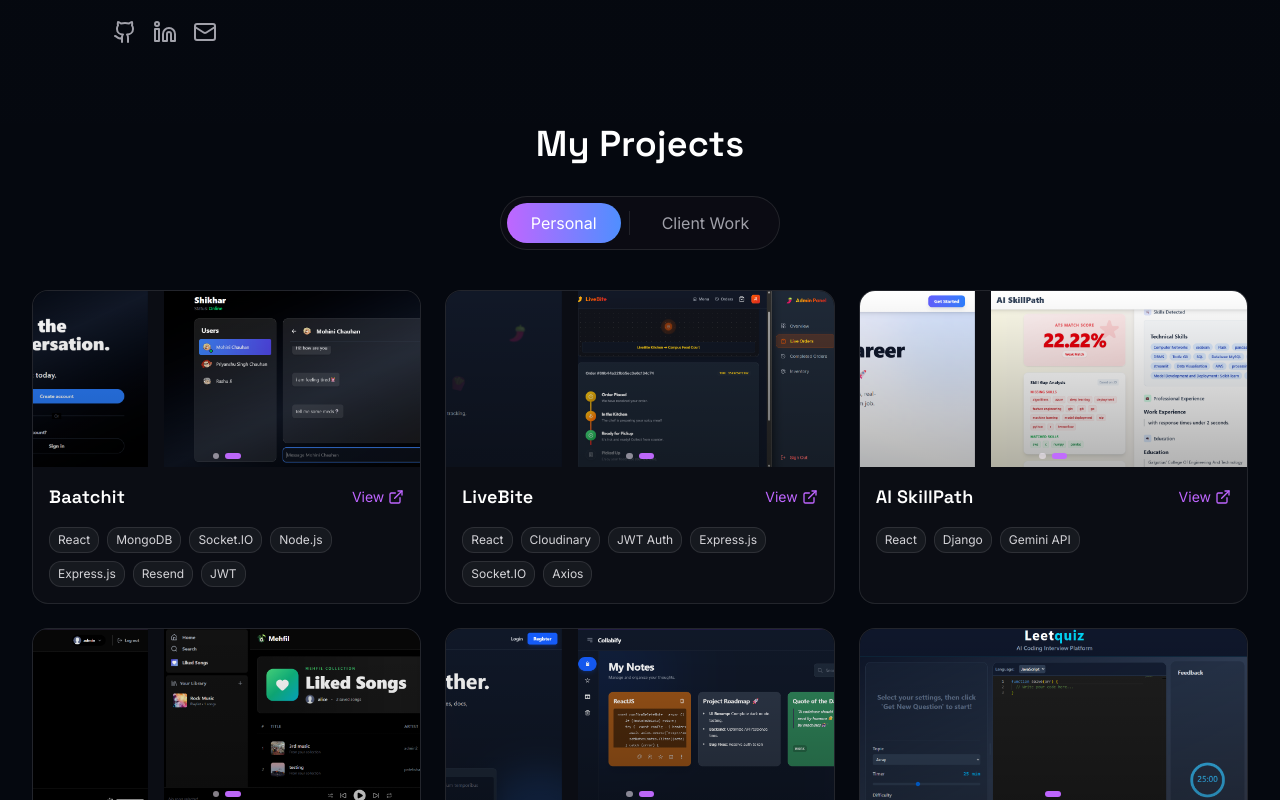
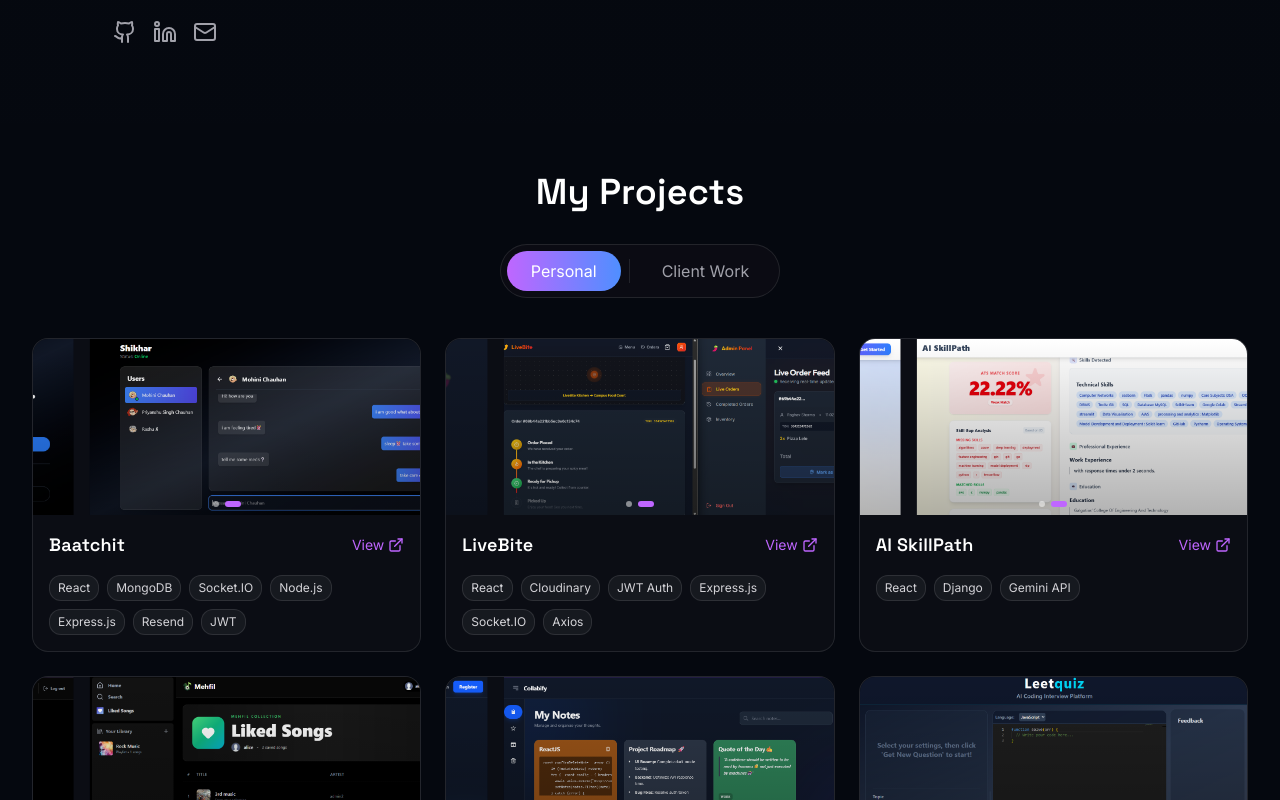
Before and after one commit to priyanshusc/Portfolio, a React (Vite) app: page / in a window 1280 px wide. Shown: the part 600-1400 px from the top of the page. Built offline with nearby package versions, Linux system fonts and the light colour scheme.

Commit message:
Update Index.tsx

```diff
--- a/client/pages/Index.tsx
+++ b/client/pages/Index.tsx
@@ -497,7 +497,8 @@ function Projects() {
   return (
     <section
       id="projects"
-      className="pb-16 scroll-mt-28 sm:scroll-mt-36"
+      className="pb-16 pt-4 md:pt-12 scroll-mt-28 sm:scroll-mt-36"
+
     >
       <div className="container max-w-7xl px-6 md:px-8">
         <h2 className="font-display font-semibold text-3xl sm:text-4xl text-center mb-8">
```
